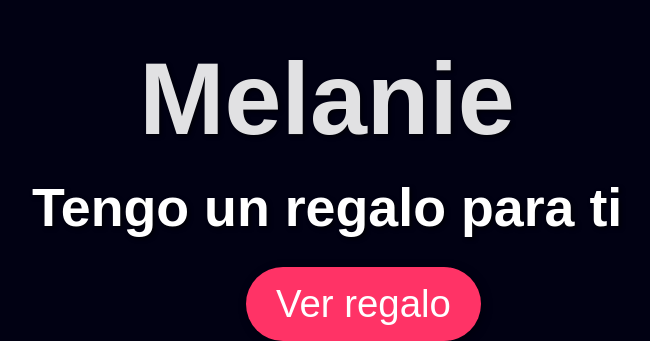
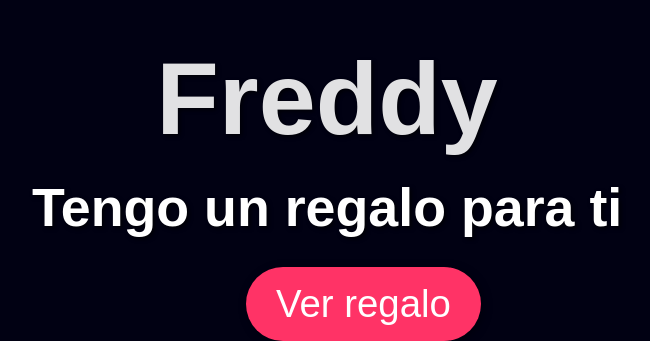
Before and after one commit to Paginass/Web, a website built with Vite: page index.html in a window 1280 px wide. Shown: the part 459-800 px from the top of the page, without its empty margins (313-963 px from the left). Built offline with nearby package versions, Linux system fonts and the light colour scheme; files whose address does not match are found by name.

Commit message:
Update index.html

```diff
--- a/index.html
+++ b/index.html
@@ -68,7 +68,7 @@
 </head>
 <body>
     <div>
-        <h1>Melanie</h1>
+        <h1> Freddy </h1>
         <h2>Tengo un regalo para ti</h2>
         <button onclick="window.location.href='rosas.html'">Ver regalo</button>
     </div>
```
